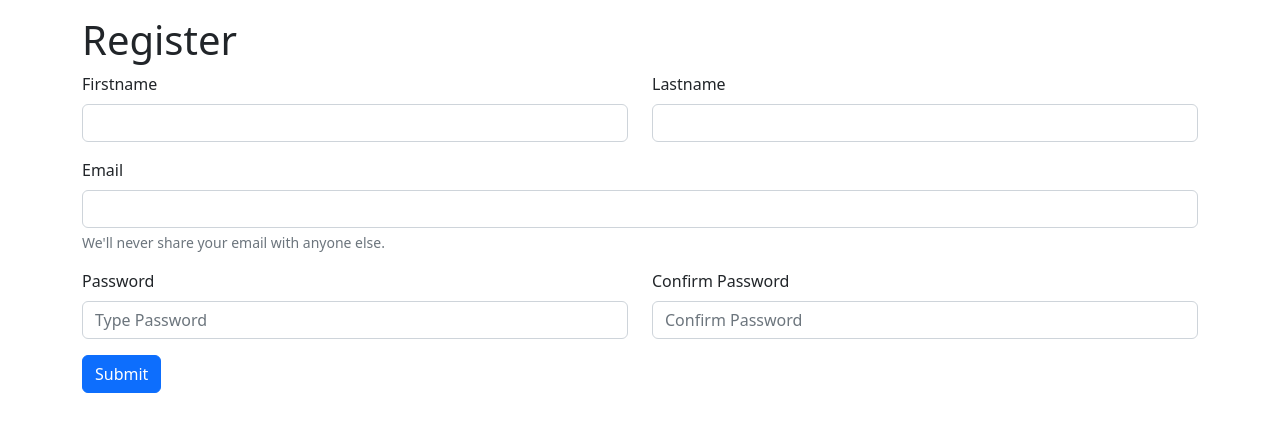
After one commit to nurkaydarov/Framework, a PHP site: page /register in a window 1280 px wide. The commit adds this page. Shown: the top 432 px of the page. Run offline with PHP 8.4, Linux system fonts and the light colour scheme.

Commit message:
Implements Second Layout

```diff
--- /dev/null
+++ b/controllers/AuthController.php
@@ -0,0 +1,22 @@
+<?php
+
+namespace app\controllers;
+
+use app\core\Request;
+
+class AuthController extends \app\core\Controller
+{
+    public function login(){
+        $this->setLayout('auth');
+        return $this->render('login');
+    }
+
+    public function register(Request $request){
+        $this->setLayout('auth');
+        if($request->isPOST())
+        {
+            return 'Handle submitted data';
+        }
+        return $this->render('register');
+    }
+}
--- a/core/Application.php
+++ b/core/Application.php
@@ -3,6 +3,8 @@ namespace app\core;
 class Application
 {
     public static Application $app; // App instance for response
+    public  Controller $controller;
+
     public static string $ROOT_PATH;
     public Router $router;
     public Request $request;
@@ -23,4 +25,12 @@ class Application
         echo $this->router->resolve();
     }
 
+    /**
+     * @return Controller
+     */
+    public function getController(): Controller
+    {
+        return $this->controller;
+    }
+
 }
--- a/core/Controller.php
+++ b/core/Controller.php
@@ -4,6 +4,11 @@ namespace app\core;
 
 class Controller
 {
+    public string $layout = 'main';
+    public function setLayout($layout)
+    {
+        return $this->layout = $layout;
+    }
     public function render($view, $params = [])
     {
         return Application::$app->router->renderView($view, $params);
--- a/core/Request.php
+++ b/core/Request.php
@@ -15,22 +15,30 @@ class Request
         $path = substr($path,0, $position); // Иначе обрезаем знак ?
         return $path;
     }
-    public function getMethod()
+    public function method()
     {
         return strtolower($_SERVER['REQUEST_METHOD']);
+    }
+    public function isGET()
+    {
+        return $this->method() === 'get';
+    }
+    public function isPOST()
+    {
+        return $this->method() === 'post';
     }
 
     public function getBody()
     {
         $body = [];
-        if($this->getMethod() === 'get')
+        if($this->method() === 'get')
         {
             foreach ($_GET as $key => $value)
             {
                 $body[$key] = filter_input(INPUT_GET, $key, FILTER_SANITIZE_SPECIAL_CHARS);
             }
         }
-        if($this->getMethod() === 'post')
+        if($this->method() === 'post')
         {
             foreach ($_POST as $key => $value)
             {
--- a/core/Router.php
+++ b/core/Router.php
@@ -35,7 +35,7 @@ class Router
         $path = $this->request->getPath();
 
         //Получаем метод post || get
-        $method = $this->request->getMethod();
+        $method = $this->request->method();
 
         // Получаем метод
         $callback = $this->routes[$method][$path] ?? false;
@@ -54,7 +54,8 @@ class Router
         if(is_array($callback)){
             //$app->router->post('/contact', [SiteController::class [0], 'contact'[1]]);
 
-            $callback[0] = new $callback[0](); // app\controllers\SiteController()
+            Application::$app->controller = new $callback[0](); // app\controllers\SiteController()
+            $callback[0] = Application::$app->controller;
 
         }
 /*        echo "<pre>";
@@ -77,8 +78,9 @@ class Router
 
     protected function layoutContent()
     {
+        $layout = Application::$app->controller->layout;
         ob_start();
-        include_once Application::$ROOT_PATH . "/views/layouts/main.php";
+        include_once Application::$ROOT_PATH . "/views/layouts/$layout.php";
         return ob_get_clean();
     }
 
--- a/public/index.php
+++ b/public/index.php
@@ -14,5 +14,9 @@ $app->router->get('/', [SiteController::class, 'home']);
 
 $app->router->get('/contact', [SiteController::class, 'contact']);
 $app->router->post('/contact', [SiteController::class, 'handleContact']);
+$app->router->get('/login', [\app\controllers\AuthController::class, 'login']);
+$app->router->post('/login', [\app\controllers\AuthController::class, 'login']);
+$app->router->get('/register', [\app\controllers\AuthController::class, 'register']);
+$app->router->post('/register', [\app\controllers\AuthController::class, 'register']);
 
 $app->run();
--- /dev/null
+++ b/views/layouts/auth.php
@@ -0,0 +1,22 @@
+<!doctype html>
+<html lang="en">
+<head>
+    <meta charset="utf-8">
+    <meta name="viewport" content="width=device-width, initial-scale=1">
+    <title>Bootstrap demo</title>
+    <link href="https://cdn.jsdelivr.net/npm/bootstrap@5.2.0/dist/css/bootstrap.min.css" rel="stylesheet" integrity="sha384-gH2yIJqKdNHPEq0n4Mqa/HGKIhSkIHeL5AyhkYV8i59U5AR6csBvApHHNl/vI1Bx" crossorigin="anonymous">
+</head>
+<body>
+
+
+
+<div class="container mt-3">
+    <div class="row">
+        {{content}}
+    </div>
+</div>
+
+
+<script src="https://cdn.jsdelivr.net/npm/bootstrap@5.2.0/dist/js/bootstrap.bundle.min.js" integrity="sha384-A3rJD856KowSb7dwlZdYEkO39Gagi7vIsF0jrRAoQmDKKtQBHUuLZ9AsSv4jD4Xa" crossorigin="anonymous"></script>
+</body>
+</html>
--- /dev/null
+++ b/views/register.php
@@ -0,0 +1,42 @@
+<h1>Register</h1>
+        <form action="" method="POST">
+            <div class="row">
+                <div class="col">
+                    <div class="mb-3">
+                        <label for="inputFirstname" class="form-label">Firstname</label>
+                        <input type="text" class="form-control" id="inputFirstname" name="firstname">
+                    </div>
+                </div>
+                <div class="col">
+                    <div class="mb-3">
+                        <label for="inputLastname" class="form-label">Lastname</label>
+                        <input type="text" class="form-control" id="inputLastname" name="lastname" >
+                    </div>
+                </div>
+            </div>
+
+
+            <div class="mb-3">
+                <label for="exampleInputEmail1" class="form-label">Email</label>
+                <input type="email" class="form-control" id="exampleInputEmail1" name="email" >
+                <div id="emailHelp" class="form-text">We'll never share your email with anyone else.</div>
+            </div>
+            <div class="row">
+                <div class="col">
+                    <div class="mb-3">
+                        <label for="inputPassword" class="form-label">Password</label>
+                        <input type="password" class="form-control"  id ='inputPassword' placeholder="Type Password">
+                    </div>
+                </div>
+                <div class="col">
+                    <div class="mb-3">
+                        <label for="inputConfirmPassword" class="form-label">Confirm Password</label>
+                        <input type="password" class="form-control"  id ='inputPassword' placeholder="Confirm Password">
+                    </div>
+                </div>
+            </div>
+
+
+
+            <button type="submit" class="btn btn-primary">Submit</button>
+        </form>
```
Also changed, not shown: views/layouts/main.php (+16 -1 lines), views/login.php (added, +15 -0 lines).
